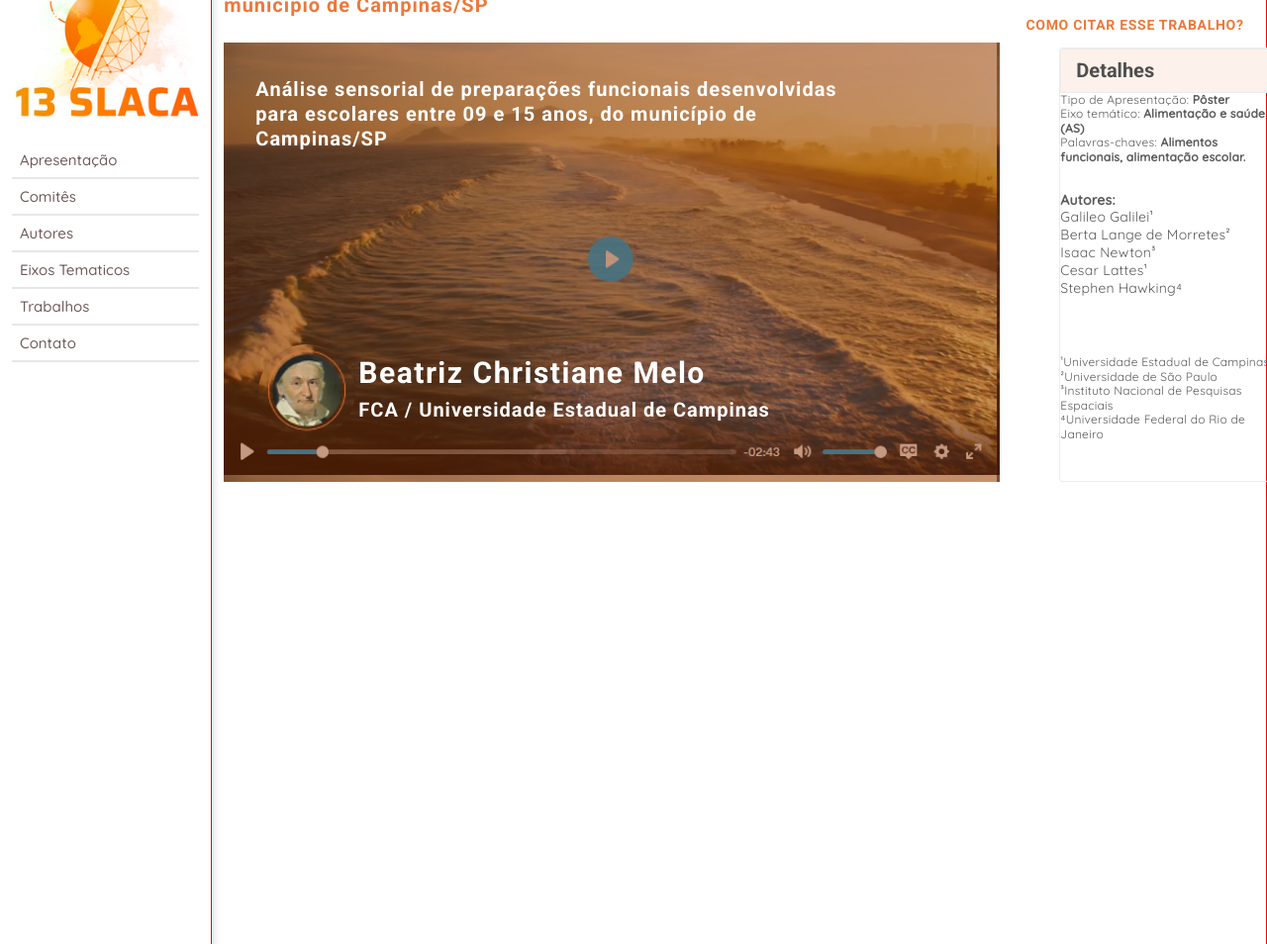
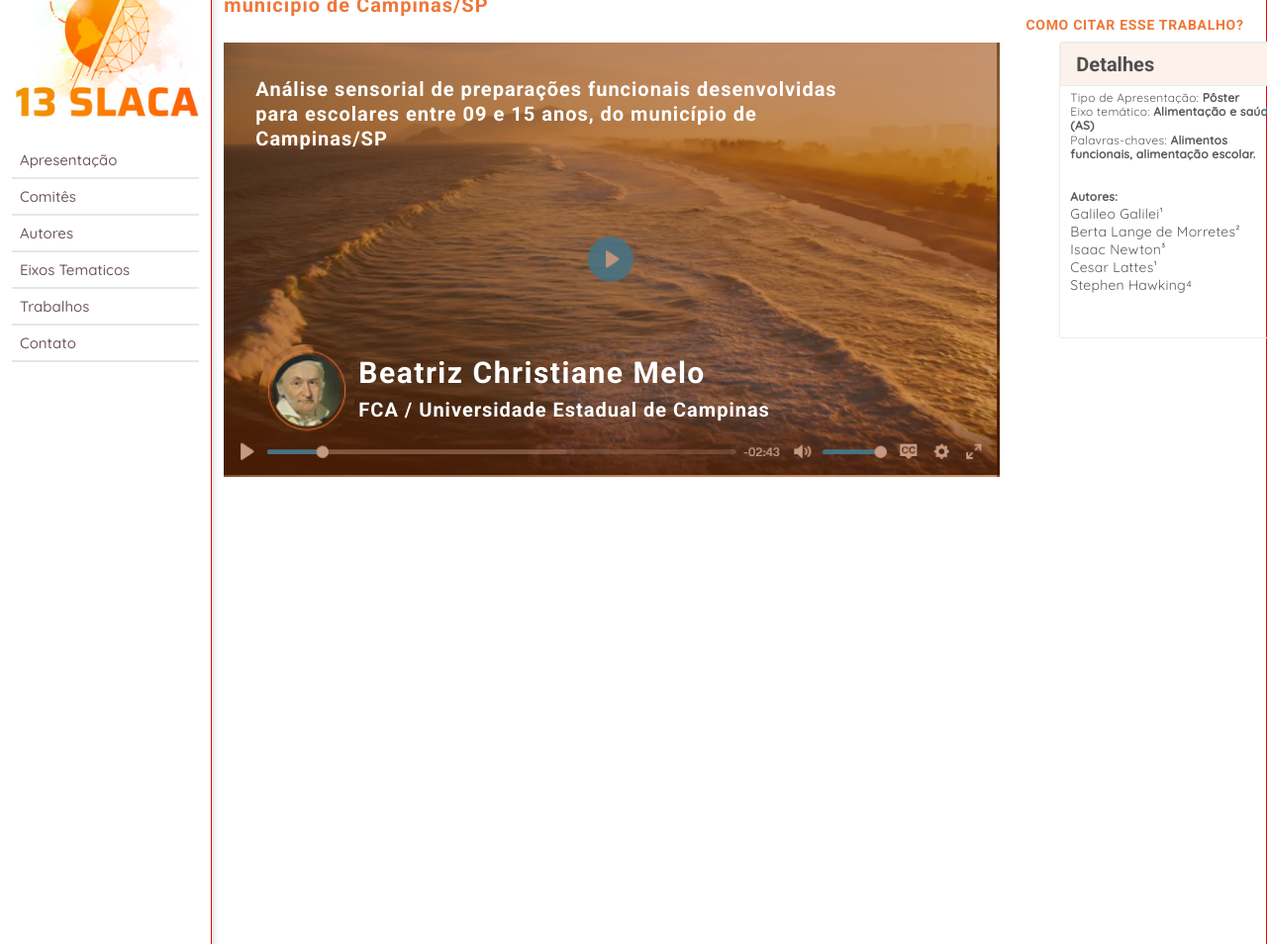
Before and after one commit to paulinhovs/Chuva-Inc---Teste, a plain HTML site: page index.html in a window 1280 px wide. Shown: the part 146-1100 px from the top of the page at 99% size. Drawn offline with nearby package versions, Linux system fonts and the light colour scheme.

Commit message:
Adição do scroll nos detalhes

```diff
--- a/index.html
+++ b/index.html
@@ -93,8 +93,7 @@
                             <h1 class="painel-header-text"><strong>Detalhes</strong></h1>
                         </div>
                         <div class="scroll"><div class="scroll1"></div></div>
-                        <div class="detalhes-trabalho-text-space"></div>
-                            <h1 class="detalhes-trabalho-text" >
+                            <h1 class="detalhes-trabalho-text anyclass">
                                 Tipo de Apresentação: <strong>Pôster</strong>
                                 <br>
                                 Eixo temático: <strong>Alimentação e saúde (AS)</strong>
--- a/style.css
+++ b/style.css
@@ -314,9 +314,9 @@
 }
 
 .detalhes-do-trabalho {
-    width: 242px;
-    height: 439px;
-    margin-top: 5px;
+    width: 220px;
+    height: 300px;
+    margin-top: -1px;
     margin-left: 60px;
     display: flex;
     flex-direction: column;
@@ -326,9 +326,8 @@
 }
 
 .painel-header-detalhes {
-    width: 242px;
+    width: 220px;
     height: 45px;
-
     background: #FDF1EB;
     border: 1px solid #ECECEC;
     box-sizing: border-box;
@@ -336,7 +335,6 @@
 }
 
 .painel-header-text {
-
     width: 212px;
     margin-top: 8px;
     height: 25px;
@@ -359,9 +357,27 @@
     line-height: 120%;
     letter-spacing: 0.02em;
     width: 212px;
-    height: 364px;
     color: #5C5C5C;
+    margin-left: 10px;
+    margin-top: 5px;
+    overflow-y: auto;
+    height: 250px;
+    }
+    ::-webkit-scrollbar-track {
+        background-color: #F4F4F4;
+    }
+
+    ::-webkit-scrollbar {
+        width: 3px;
+        background: #F4F4F4;
+    }
+    ::-webkit-scrollbar-thumb {
+        background: #dad7d7;
+        border-radius: 5px;
+    }
+
 }
+
 
 .autores-front  {
     font-size: 14px;
@@ -375,6 +391,8 @@
     line-height: 18px;
     letter-spacing: 2%;
 }
+
+
 
 /* MOBILE - IphoneX */
 
@@ -406,6 +424,11 @@
      #header-text1 {
         margin-top: 15px;
         margin-left: 2px;
+        font-size: 15px;
+    }
+
+    #header-text3 {
+        font-size: 11px;
     }
 
     #header-text2, #header-text3 {
@@ -481,7 +504,9 @@
         display: flex;
         flex-direction: column;
     }
-
+    .detalhes-do-trabalho {
+        height: 200px;
+    }
 }
 
 /* MEDIA - MONITOR LARGO */
```
